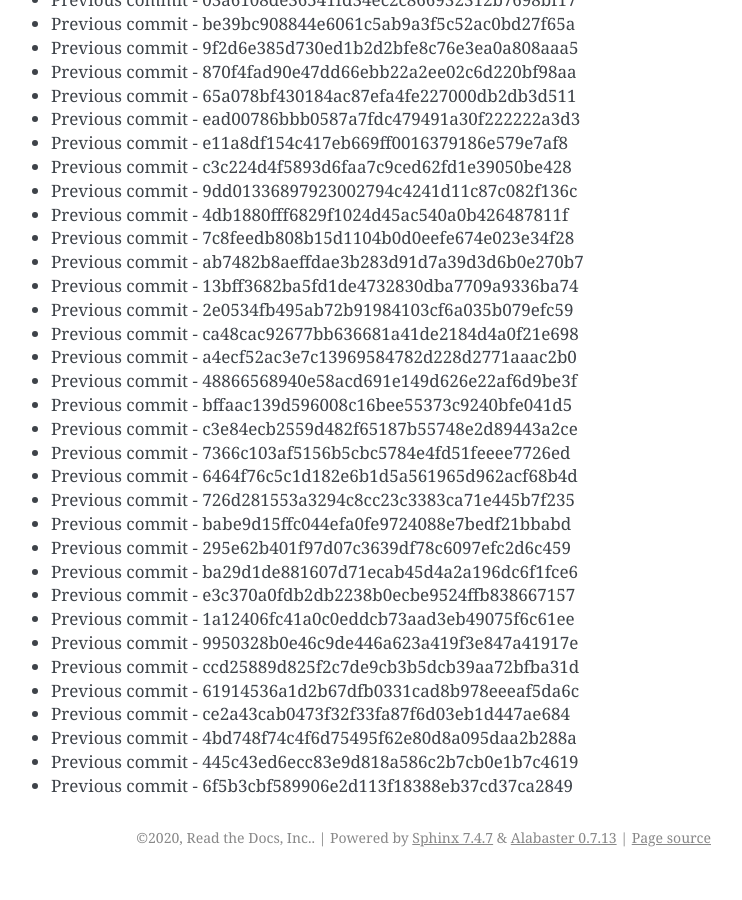
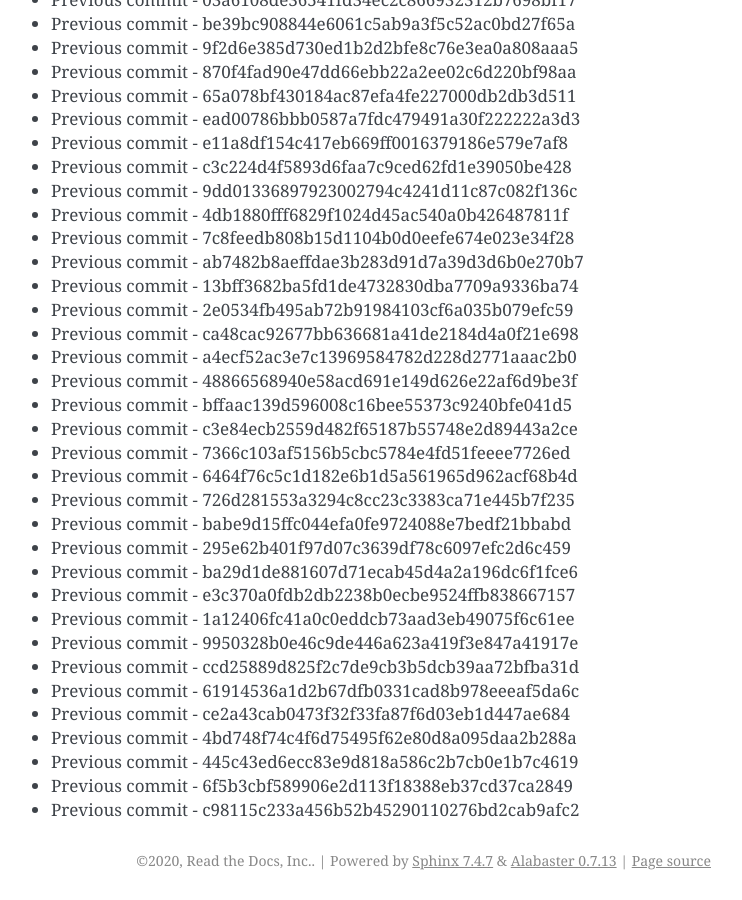
Before and after one commit to readthedocs/rtd-git-stresstest, a Sphinx documentation site: the page built from docs/updates.rst, in a window 1280 px wide and 900 px high, scrolled down 3011 px. Shown: the whole window, without its empty margins (399-1141 px from the left). Built offline with Sphinx 7.4.7, drawn with Linux system fonts in a browser that asks for light colours; before the commit the page ends 3888 px from its top, so only the background shows below that.

Commit message:
Generating commit from previous: c98115c233a456b52b45290110276bd2cab9afc2

```diff
--- a/docs/updates.rst
+++ b/docs/updates.rst
@@ -158,3 +158,4 @@ It can be tested for any performance characteristics.
 * Previous commit - 4bd748f74c4f6d75495f62e80d8a095daa2b288a
 * Previous commit - 445c43ed6ecc83e9d818a586c2b7cb0e1b7c4619
 * Previous commit - 6f5b3cbf589906e2d113f18388eb37cd37ca2849
+* Previous commit - c98115c233a456b52b45290110276bd2cab9afc2
```
